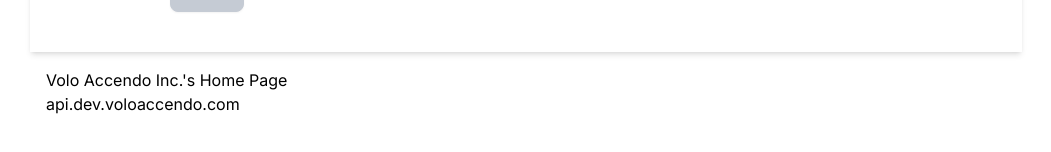
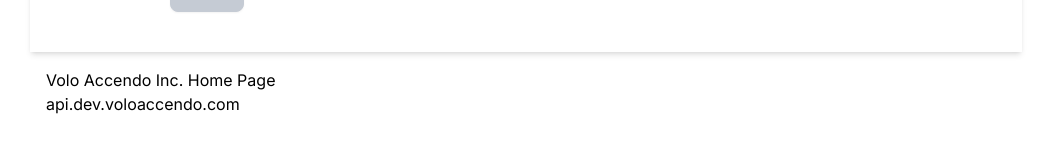
Before and after one commit to istashak/volo-accendo, a Next.js app in the folder web/volo-accendo-website/: page / in a window 1280 px wide. Shown: the part 172-324 px from the top of the page, without its empty margins (114-1165 px from the left). Built offline with nearby package versions, Linux system fonts and the light colour scheme; a web font is replaced by a local one.

Commit message:
Minor formatting

```diff
--- a/web/volo-accendo-website/app/page.tsx
+++ b/web/volo-accendo-website/app/page.tsx
@@ -1,7 +1,7 @@
 export default function Home() {
   return (
     <div>
-      <div>Volo Accendo Inc.'s Home Page</div>
+      <div>Volo Accendo Inc. Home Page</div>
       <div>{process.env.VOLO_ACCENDO_API}</div>
     </div>
   );
```
